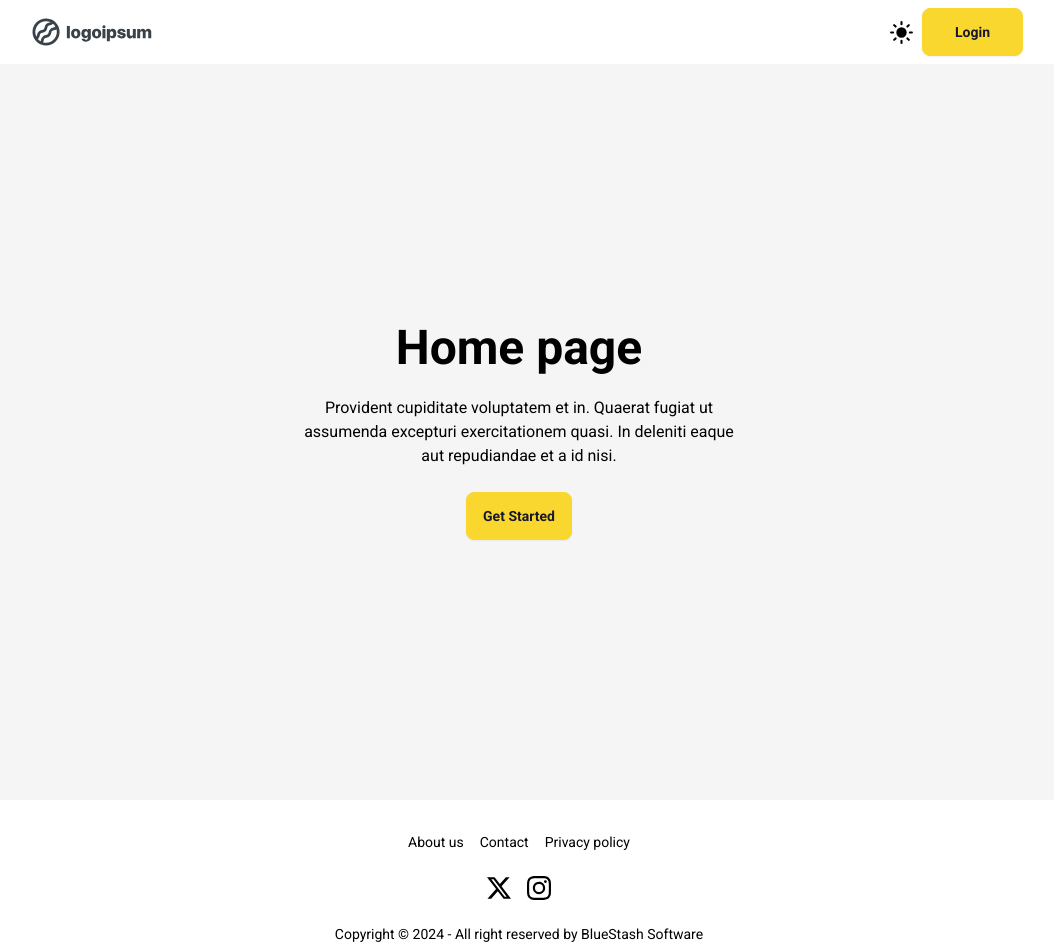
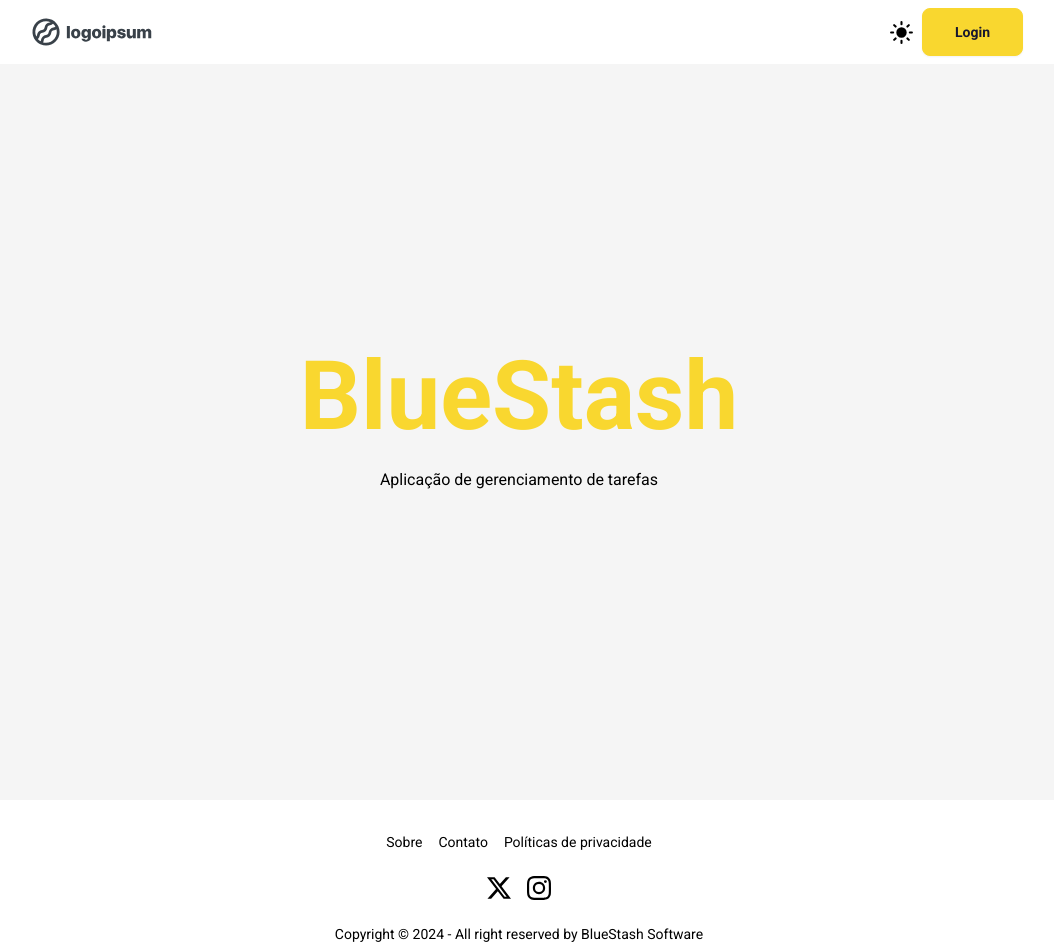
Before and after one commit to devmarcosanjos/bluestash, a Next.js app: page / in a window 1280 px wide. Shown: the top 952 px of the page, without its empty margins (121-1175 px from the left). Built offline with nearby package versions, Linux system fonts and the light colour scheme; no server answers.

Commit message:
refactor: update homepaga in hero and footer

```diff
--- a/src/app/_components/footer/footer.tsx
+++ b/src/app/_components/footer/footer.tsx
@@ -7,13 +7,13 @@ export const Footer = () => {
     <footer className='footer footer-center gap-6 rounded bg-base-100 p-8 text-base-content'>
       <nav className='grid grid-flow-col gap-4'>
         <Link href='/privacy-policy' className='link-hover link'>
-          About us
+          Sobre
         </Link>
         <Link href='/contact' className='link-hover link'>
-          Contact
+          Contato
         </Link>
         <Link href='/privacy-policy' className='link-hover link'>
-          Privacy policy
+          Políticas de privacidade
         </Link>
       </nav>
       <nav>
--- a/src/app/_components/hero/hero.tsx
+++ b/src/app/_components/hero/hero.tsx
@@ -3,12 +3,8 @@ export const Hero = () => {
     <div className='hero flex-1 bg-base-200'>
       <div className='hero-content text-center'>
         <div className='max-w-md'>
-          <h1 className='text-5xl font-bold'>Home page</h1>
-          <p className='py-6'>
-            Provident cupiditate voluptatem et in. Quaerat fugiat ut assumenda excepturi
-            exercitationem quasi. In deleniti eaque aut repudiandae et a id nisi.
-          </p>
-          <button className='btn btn-primary'>Get Started</button>
+          <h1 className='text-8xl font-bold text-primary'>BlueStash</h1>
+          <p className='text-secondary-focust py-6'>Aplicação de gerenciamento de tarefas</p>
         </div>
       </div>
     </div>
```
